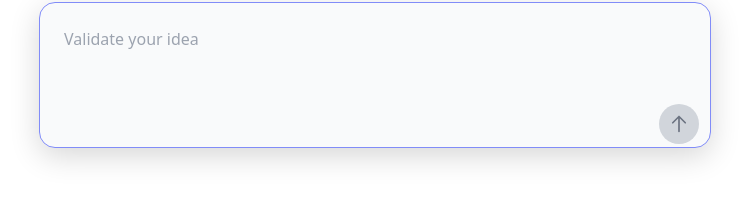
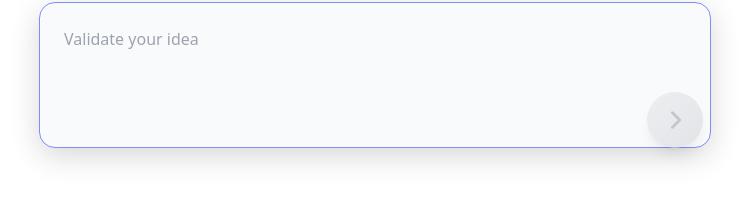
Before and after one commit to kptbarbarossa/validationly, a React (Vite) app: page / in a window 1280 px wide. Shown: the part 223-421 px from the top of the page, without its empty margins (265-1014 px from the left). Built offline with nearby package versions, Linux system fonts and the light colour scheme; the HTML template or start-up script is replaced by a standard one.

Commit message:
Update submit button to match design - larger, gradient, shadow effects

```diff
--- a/src/pages/HomePage.tsx
+++ b/src/pages/HomePage.tsx
@@ -132,9 +132,9 @@ const HomePage: React.FC = () => {
                             type="button"
                             onClick={triggerValidation}
                             disabled={!userInput.isValid || isLoading}
-                            className={`absolute bottom-3 right-3 w-10 h-10 rounded-full flex items-center justify-center transition-all duration-200 ${userInput.isValid && !isLoading
-                                ? 'bg-black hover:bg-gray-800 text-white cursor-pointer'
-                                : 'bg-gray-300 text-gray-500 cursor-not-allowed'
+                            className={`absolute bottom-2 right-2 w-14 h-14 rounded-full flex items-center justify-center transition-all duration-300 shadow-lg ${userInput.isValid && !isLoading
+                                ? 'bg-gradient-to-br from-gray-100 to-gray-300 hover:from-gray-200 hover:to-gray-400 text-gray-700 cursor-pointer hover:shadow-xl transform hover:scale-105'
+                                : 'bg-gradient-to-br from-gray-200 to-gray-300 text-gray-400 cursor-not-allowed opacity-60'
                                 }`}
                             aria-label="Submit idea for validation"
                         >
@@ -142,11 +142,11 @@ const HomePage: React.FC = () => {
                                 xmlns="http://www.w3.org/2000/svg"
                                 fill="none"
                                 viewBox="0 0 24 24"
-                                strokeWidth={2}
+                                strokeWidth={2.5}
                                 stroke="currentColor"
-                                className="w-5 h-5"
+                                className="w-6 h-6 ml-0.5"
                             >
-                                <path strokeLinecap="round" strokeLinejoin="round" d="M4.5 10.5 12 3m0 0 7.5 7.5M12 3v18" />
+                                <path strokeLinecap="round" strokeLinejoin="round" d="M8.25 4.5l7.5 7.5-7.5 7.5" />
                             </svg>
                         </button>
                     </div>
```
